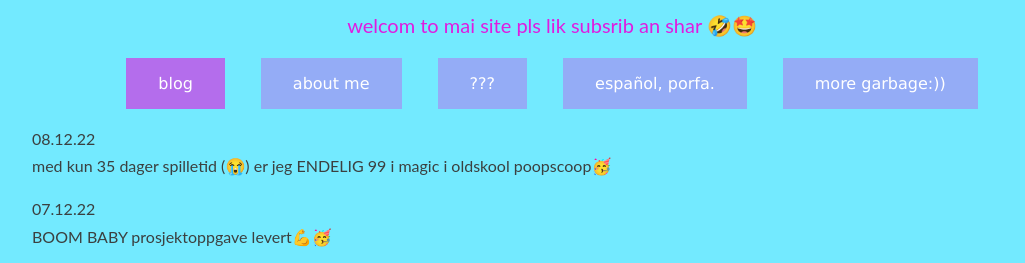
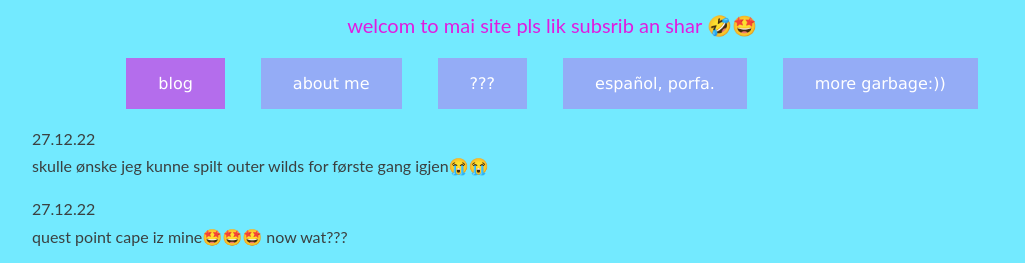
Before and after one commit to TheRealArmon/armis_blog, a plain HTML site: page index.html in a window 1280 px wide. Shown: the part 506-769 px from the top of the page, without its empty margins (88-1113 px from the left). Drawn offline with Linux system fonts and the light colour scheme; a web font is replaced by a local one.

Commit message:
new posts

```diff
--- a/index.html
+++ b/index.html
@@ -39,6 +39,12 @@
 
 
     <div class="post-container">
+        <p class="blog-posts">27.12.22<br>
+        skulle ønske jeg kunne spilt outer wilds for første gang igjen😭😭</p>
+
+        <p class="blog-posts">27.12.22<br>
+        quest point cape iz mine🤩🤩🤩 now wat???</p>
+
         <p class="blog-posts">08.12.22<br>
         med kun 35 dager spilletid (😭) er jeg ENDELIG 99 i magic i oldskool poopscoop🥳</p>
 
```
